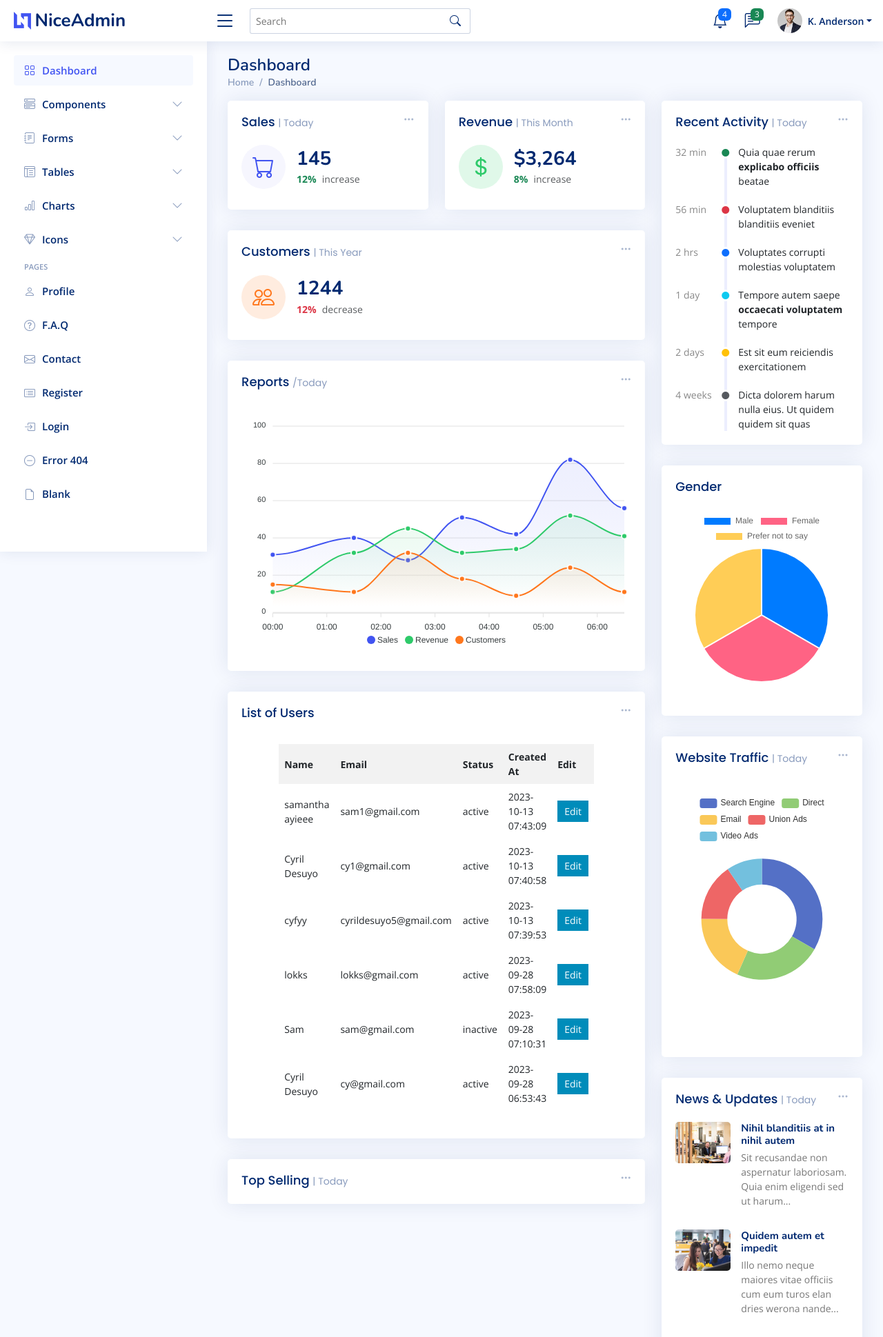
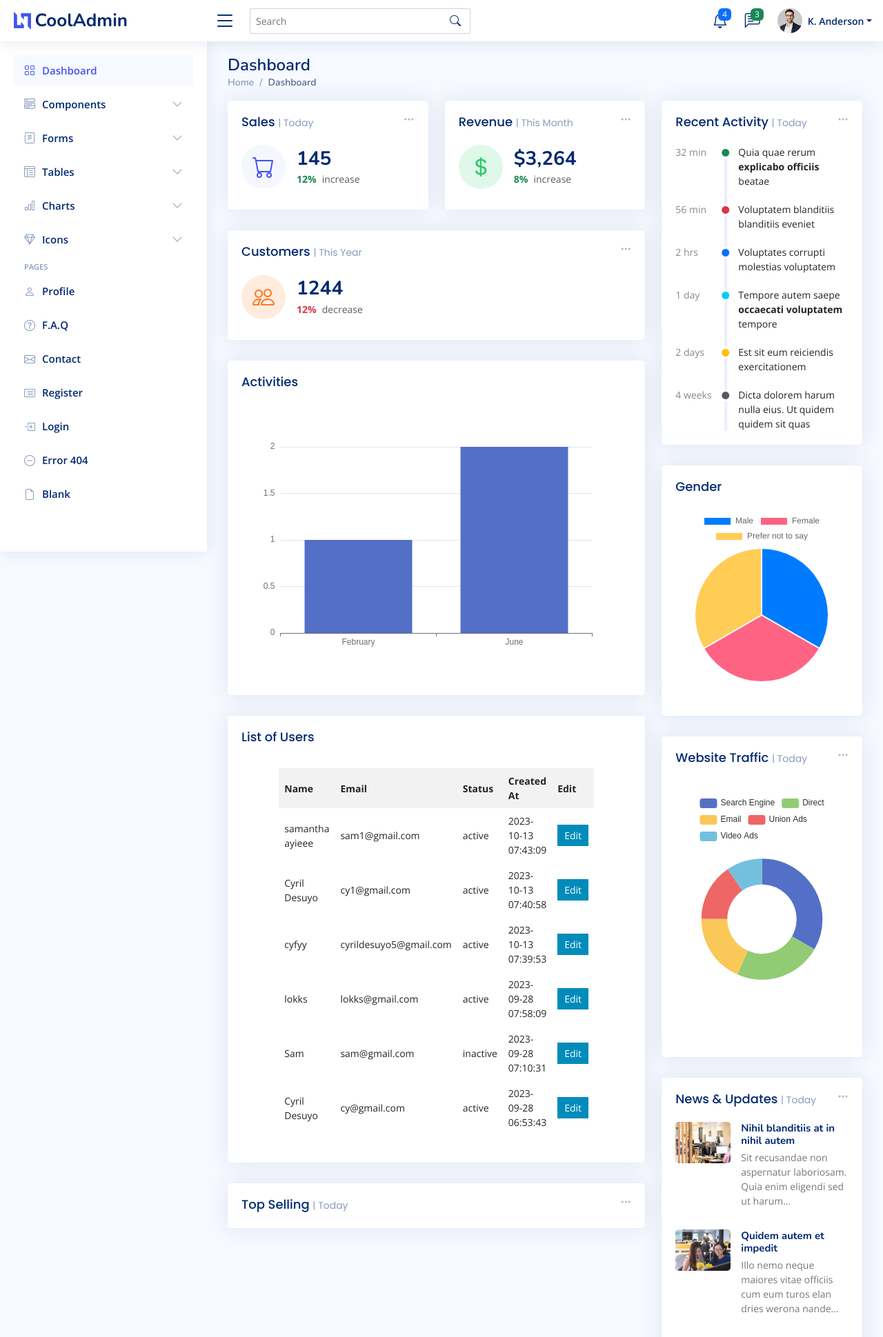
Before and after one commit to CyrilDesuyo/Web-Dev-Java_Mid-term, a PHP site: page /NiceAdmin/index.php in a window 1280 px wide. Shown: the top 1939 px of the page at 69% size. Run offline with PHP 8.4, Linux system fonts and the light colour scheme; data comes from the database, SQL or seed files in the repository; some libraries are stand-ins or nearby versions.

Commit message:
My Second Commit with my latest updates

```diff
--- /dev/null
+++ b/NiceAdmin/bar-graph.php
@@ -0,0 +1,31 @@
+<?php
+$servername = "localhost";
+$username = "root";
+$password = "";
+$dbname = "register_form";
+
+$conn = new mysqli($servername, $username, $password, $dbname);
+
+if ($conn->connect_error) {
+    die("Connection failed: " . $conn->connect_error);
+}
+
+$sql = "SELECT month, COUNT(name) AS total_activities
+        FROM activities
+        GROUP BY month";
+
+$result = $conn->query($sql);
+
+$data = array();
+
+if ($result->num_rows > 0) {
+    while ($row = $result->fetch_assoc()) {
+        $data[] = $row;
+    }
+}
+
+$conn->close();
+
+header('Content-Type: application/json');
+echo json_encode($data);
+?>
--- a/NiceAdmin/index.php
+++ b/NiceAdmin/index.php
@@ -31,7 +31,7 @@
   <meta charset="utf-8">
   <meta content="width=device-width, initial-scale=1.0" name="viewport">
 
-  <title>Dashboard - NiceAdmin Bootstrap Template</title>
+  <title>Dashboard</title>
   <meta content="" name="description">
   <meta content="" name="keywords">
 
@@ -72,9 +72,9 @@
   <header id="header" class="header fixed-top d-flex align-items-center">
 
     <div class="d-flex align-items-center justify-content-between">
-      <a href="index.html" class="logo d-flex align-items-center">
+      <a href="index.php" class="logo d-flex align-items-center">
         <img src="assets/img/logo.png" alt="">
-        <span class="d-none d-lg-block">NiceAdmin</span>
+        <span class="d-none d-lg-block">CoolAdmin</span>
       </a>
       <i class="bi bi-list toggle-sidebar-btn"></i>
     </div><!-- End Logo -->
@@ -283,7 +283,7 @@
             </li>
 
             <li>
-              <a class="dropdown-item d-flex align-items-center" href="logout.php">
+              <a class="dropdown-item d-flex align-items-center" href="logout.php" name="sigout">
                 <i class="bi bi-box-arrow-right"></i>
                 <span>Sign Out</span>
               </a>
@@ -303,7 +303,7 @@
     <ul class="sidebar-nav" id="sidebar-nav">
 
       <li class="nav-item">
-        <a class="nav-link " href="index.html">
+        <a class="nav-link " href="index.php">
           <i class="bi bi-grid"></i>
           <span>Dashboard</span>
         </a>
@@ -540,7 +540,7 @@
       <h1>Dashboard</h1>
       <nav>
         <ol class="breadcrumb">
-          <li class="breadcrumb-item"><a href="index.html">Home</a></li>
+          <li class="breadcrumb-item"><a href="index.php">Home</a></li>
           <li class="breadcrumb-item active">Dashboard</li>
         </ol>
       </nav>
@@ -667,7 +667,7 @@
             <div class="col-12">
               <div class="card">
 
-                <div class="filter">
+                <!-- <div class="filter">
                   <a class="icon" href="#" data-bs-toggle="dropdown"><i class="bi bi-three-dots"></i></a>
                   <ul class="dropdown-menu dropdown-menu-end dropdown-menu-arrow">
                     <li class="dropdown-header text-start">
@@ -678,66 +678,49 @@
                     <li><a class="dropdown-item" href="#">This Month</a></li>
                     <li><a class="dropdown-item" href="#">This Year</a></li>
                   </ul>
-                </div>
+                </div> -->
 
                 <div class="card-body">
-                  <h5 class="card-title">Reports <span>/Today</span></h5>
+                  <h5 class="card-title">Activities</h5>
 
                   <!-- Line Chart -->
-                  <div id="reportsChart"></div>
+                  <div id="barChart" style="min-height: 400px;" class="echart"></div>
 
                   <script>
                     document.addEventListener("DOMContentLoaded", () => {
-                      new ApexCharts(document.querySelector("#reportsChart"), {
-                        series: [{
-                          name: 'Sales',
-                          data: [31, 40, 28, 51, 42, 82, 56],
-                        }, {
-                          name: 'Revenue',
-                          data: [11, 32, 45, 32, 34, 52, 41]
-                        }, {
-                          name: 'Customers',
-                          data: [15, 11, 32, 18, 9, 24, 11]
-                        }],
-                        chart: {
-                          height: 350,
-                          type: 'area',
-                          toolbar: {
-                            show: false
+                    // Make an AJAX request to your PHP script to fetch data
+                    fetch('bar-graph.php')
+                      .then(response => response.json())
+                      .then(data => {
+                        // Sort the data by month in chronological order
+                        data.sort((a, b) => {
+                          const monthNames = ['January', 'February', 'March', 'April', 'May', 'June', 'July', 'August', 'September', 'October', 'November', 'December'];
+                          return monthNames.indexOf(a.month) - monthNames.indexOf(b.month);
+                        });
+
+                        const months = data.map(item => item.month);
+                        const counts = data.map(item => item.total_activities);
+
+                        const chart = echarts.init(document.querySelector("#barChart"));
+                        chart.setOption({
+                          xAxis: {
+                            type: 'category',
+                            data: months
                           },
-                        },
-                        markers: {
-                          size: 4
-                        },
-                        colors: ['#4154f1', '#2eca6a', '#ff771d'],
-                        fill: {
-                          type: "gradient",
-                          gradient: {
-                            shadeIntensity: 1,
-                            opacityFrom: 0.3,
-                            opacityTo: 0.4,
-                            stops: [0, 90, 100]
-                          }
-                        },
-                        dataLabels: {
-                          enabled: false
-                        },
-                        stroke: {
-                          curve: 'smooth',
-                          width: 2
-                        },
-                        xaxis: {
-                          type: 'datetime',
-                          categories: ["2018-09-19T00:00:00.000Z", "2018-09-19T01:30:00.000Z", "2018-09-19T02:30:00.000Z", "2018-09-19T03:30:00.000Z", "2018-09-19T04:30:00.000Z", "2018-09-19T05:30:00.000Z", "2018-09-19T06:30:00.000Z"]
-                        },
-                        tooltip: {
-                          x: {
-                            format: 'dd/MM/yy HH:mm'
+                          yAxis: {
+                            type: 'value'
                           },
-                        }
-                      }).render();
-                    });
+                          series: [{
+                            data: counts,
+                            type: 'bar'
+                          }]
+                        });
+                      })
+                      .catch(error => console.error(error));
+                  });
                   </script>
+                  <!-- End Bar Chart -->
+
                   <!-- End Line Chart -->
 
                 </div>
@@ -749,7 +732,7 @@
             <div class="col-12">
               <div class="card recent-sales overflow-auto">
 
-                <div class="filter">
+                <!-- <div class="filter">
                   <a class="icon" href="#" data-bs-toggle="dropdown"><i class="bi bi-three-dots"></i></a>
                   <ul class="dropdown-menu dropdown-menu-end dropdown-menu-arrow">
                     <li class="dropdown-header text-start">
@@ -760,7 +743,7 @@
                     <li><a class="dropdown-item" href="#">This Month</a></li>
                     <li><a class="dropdown-item" href="#">This Year</a></li>
                   </ul>
-                </div>
+                </div> -->
 
                 <div class="card-body">
                   <h5 class="card-title">List of Users</span></h5>
--- a/NiceAdmin/logout.php
+++ b/NiceAdmin/logout.php
@@ -3,14 +3,14 @@
 session_start();
 
 // Check if the user is already logged in
-if (!isset($_SESSION["user_name"])) {
+if (!isset($_SESSION["signout"])) {
     // If not logged in, you can redirect to a login page in a different folder.
     header("Location: /Login_Form - v1.2/login.php"); // Replace "/your-folder/login.php" with the actual path to your login page
     exit();
 }
 
 // Check if the "Logout" button is clicked
-if (isset($_POST["logout"])) {
+if (isset($_POST["signout"])) {
     // Unset all of the session variables
     session_unset();
 
--- a/form.css
+++ b/form.css
@@ -134,7 +134,7 @@ table {
 }
 
 table, th, td {
-    border: 1px solid rgb(240, 51, 208);
+    border: 1px solid rgb(0, 0, 0);
 }
 
 th, td {
```
Also changed, not shown: NiceAdmin/get_activity_data.php (added, +38 -0 lines), assets/img/logo.png.
